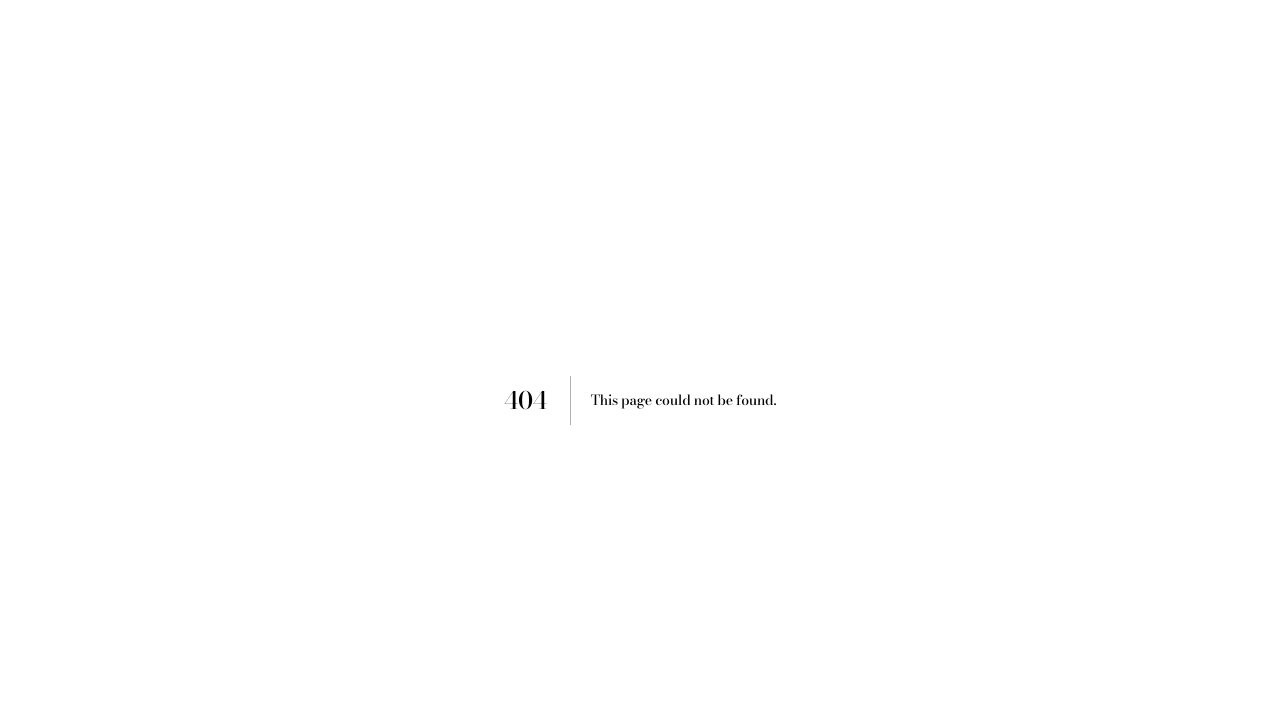
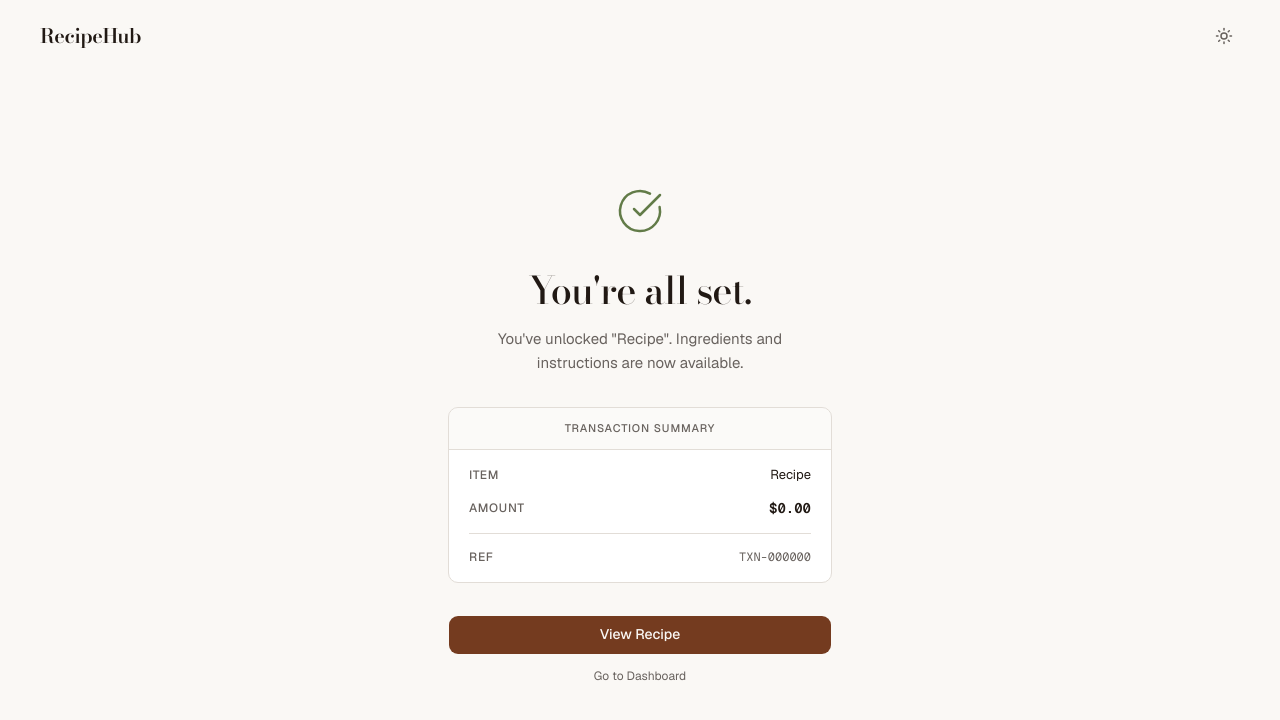
Before and after one commit to imarufbillah/recipehub-client, a Next.js app: page /payment-success in a window 1280 px wide. Before the commit this address had no page. Shown: the top 720 px of the page. Built offline with nearby package versions, Linux system fonts and the light colour scheme.

Commit message:
feat(payment-success-page): add payment success page

```diff
--- /dev/null
+++ b/src/app/(auth)/payment-success/page.jsx
@@ -0,0 +1,160 @@
+"use client";
+
+import { use } from "react";
+import Link from "next/link";
+import { motion } from "framer-motion";
+import { CheckCircle } from "lucide-react";
+import { Button } from "@/components/ui/button";
+
+/**
+ * Payment Success page — single-focus, no chrome.
+ *
+ * Design intent: one earned moment of deliberate motion in the product.
+ *  - Confirmation icon: fade + scale-in (scale 0.88 → 1.0, opacity 0 → 1,
+ *    400ms ease-out). Max scale 1.05 at no point — no bounce, no overshoot.
+ *    Line-icon (CheckCircle, not a filled celebratory graphic).
+ *  - Serif H2 "You're all set."
+ *  - Muted sans confirmation line (premium activated / recipe unlocked).
+ *  - Compact transaction summary card: card token, hairline border,
+ *    mono-styled transaction ID and amount (design system mono rule),
+ *    sans labels above each value.
+ *  - Single primary button to continue.
+ *
+ * searchParams (Promise in Next.js 15+):
+ *  - type: "premium" | "recipe" (default "recipe")
+ *  - title: recipe title (for "recipe" type)
+ *  - amount: "$4.99"
+ *  - txn: "TXN-00041A"
+ *  - redirect: href for the CTA button (default "/dashboard")
+ */
+
+const PaymentSuccessPage = ({ searchParams }) => {
+  const params = use(searchParams);
+
+  const type = params?.type ?? "recipe";
+  const recipeTitle = params?.title ?? "Recipe";
+  const amount = params?.amount ?? "$0.00";
+  const txnId = params?.txn ?? "TXN-000000";
+  const redirectHref = params?.redirect ?? "/dashboard";
+
+  const isPremiumUpgrade = type === "premium";
+
+  const headlineText = "You're all set.";
+  const subText = isPremiumUpgrade
+    ? "Your Premium membership is now active. Enjoy full access to all premium recipes."
+    : `You've unlocked "${recipeTitle}". Ingredients and instructions are now available.`;
+  const ctaLabel = isPremiumUpgrade ? "Go to Dashboard" : "View Recipe";
+  const summaryLabel = isPremiumUpgrade ? "Premium Membership" : recipeTitle;
+
+  return (
+    <div className="w-full max-w-sm flex flex-col items-center gap-8 text-center">
+      {/* ── Confirmation icon — the one earned motion moment ── */}
+      <motion.div
+        initial={{ opacity: 0, scale: 0.88 }}
+        animate={{ opacity: 1, scale: 1 }}
+        transition={{ duration: 0.4, ease: "easeOut" }}
+        aria-hidden
+      >
+        <CheckCircle
+          className="size-12 text-accent stroke-[1.25]"
+          aria-hidden
+        />
+      </motion.div>
+
+      {/* ── Text block — fades in slightly after icon ── */}
+      <motion.div
+        initial={{ opacity: 0, y: 8 }}
+        animate={{ opacity: 1, y: 0 }}
+        transition={{ duration: 0.4, ease: "easeOut", delay: 0.15 }}
+        className="flex flex-col gap-3"
+      >
+        <h2 className="font-heading text-[clamp(28px,3.5vw,38px)] leading-tight tracking-[-0.02em] text-foreground">
+          {headlineText}
+        </h2>
+        <p className="text-[15px] font-sans text-muted-foreground leading-relaxed max-w-xs mx-auto">
+          {subText}
+        </p>
+      </motion.div>
+
+      {/* ── Transaction summary card ── */}
+      <motion.div
+        initial={{ opacity: 0, y: 8 }}
+        animate={{ opacity: 1, y: 0 }}
+        transition={{ duration: 0.4, ease: "easeOut", delay: 0.25 }}
+        className="w-full bg-card border border-border rounded-lg overflow-hidden"
+      >
+        {/* Summary header */}
+        <div className="px-5 py-3 border-b border-border bg-muted/30">
+          <p className="text-[11px] uppercase tracking-[0.08em] font-medium text-muted-foreground font-sans">
+            Transaction Summary
+          </p>
+        </div>
+
+        {/* Summary rows */}
+        <div className="px-5 py-4 flex flex-col gap-3.5">
+          {/* Item */}
+          <div className="flex items-start justify-between gap-4">
+            <span className="text-[12px] uppercase tracking-[0.06em] font-medium text-muted-foreground font-sans">
+              Item
+            </span>
+            <span className="text-[13px] font-sans text-foreground text-right leading-snug max-w-50">
+              {summaryLabel}
+            </span>
+          </div>
+
+          {/* Amount */}
+          <div className="flex items-center justify-between gap-4">
+            <span className="text-[12px] uppercase tracking-[0.06em] font-medium text-muted-foreground font-sans">
+              Amount
+            </span>
+            {/* Mono face for numeric financial data — design system rule */}
+            <span className="font-mono text-[14px] font-semibold text-foreground">
+              {amount}
+            </span>
+          </div>
+
+          {/* Divider */}
+          <div className="h-px bg-border" aria-hidden />
+
+          {/* Transaction ID — mono face, subdued */}
+          <div className="flex items-center justify-between gap-4">
+            <span className="text-[12px] uppercase tracking-[0.06em] font-medium text-muted-foreground font-sans">
+              Ref
+            </span>
+            <span className="font-mono text-[12px] text-muted-foreground">
+              {txnId}
+            </span>
+          </div>
+        </div>
+      </motion.div>
+
+      {/* ── Primary CTA ── */}
+      <motion.div
+        initial={{ opacity: 0, y: 8 }}
+        animate={{ opacity: 1, y: 0 }}
+        transition={{ duration: 0.35, ease: "easeOut", delay: 0.35 }}
+        className="w-full"
+      >
+        <Button
+          variant="default"
+          asChild
+          className="w-full h-10 font-sans text-[14px] font-medium"
+        >
+          <Link href={redirectHref}>{ctaLabel}</Link>
+        </Button>
+
+        {/* Secondary quiet link — always to dashboard */}
+        {!isPremiumUpgrade && (
+          <Link
+            href="/dashboard"
+            className="block mt-3 text-[12px] font-sans text-muted-foreground hover:text-foreground transition-colors duration-150"
+          >
+            Go to Dashboard
+          </Link>
+        )}
+      </motion.div>
+    </div>
+  );
+};
+
+export default PaymentSuccessPage;
```
